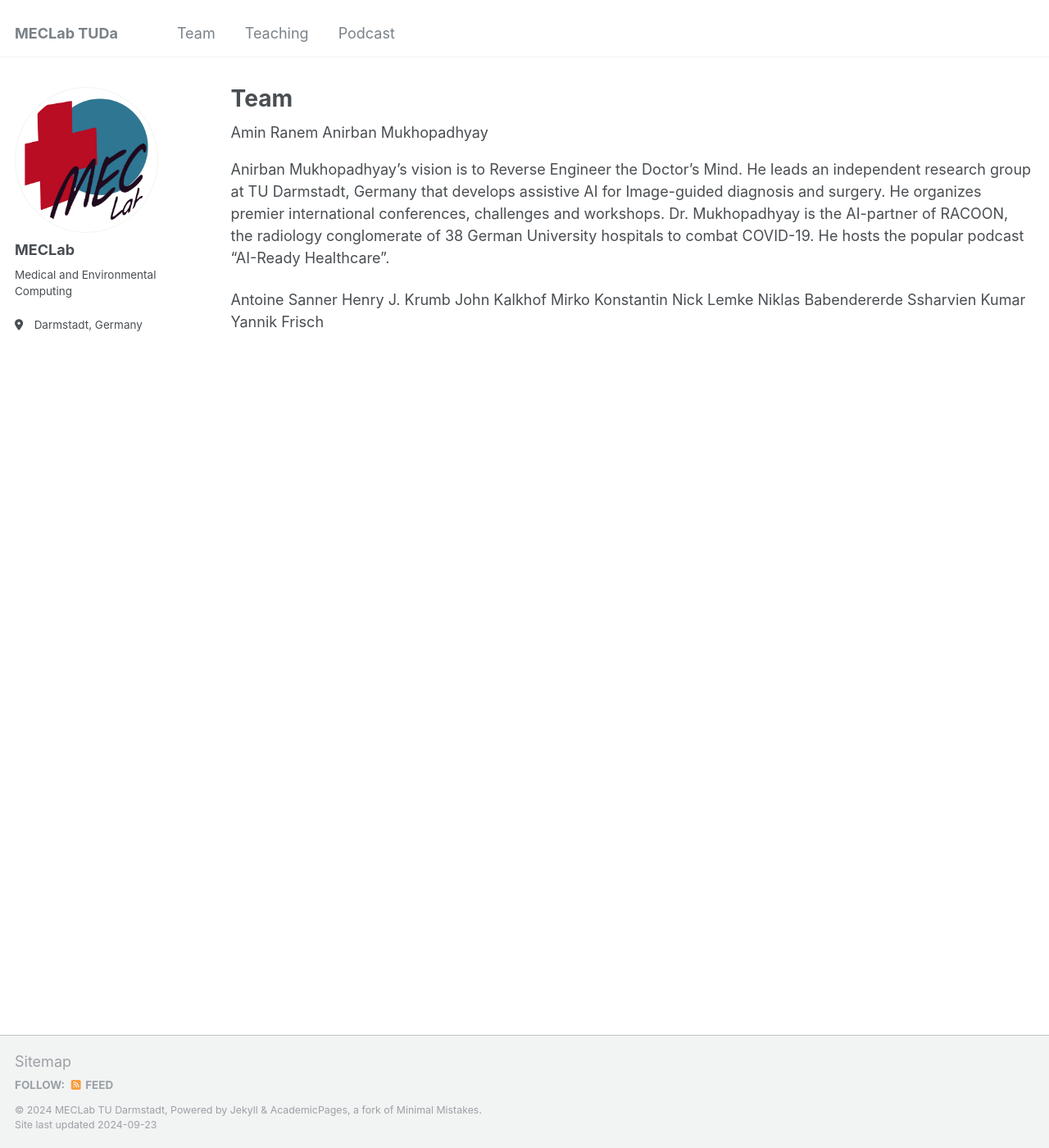
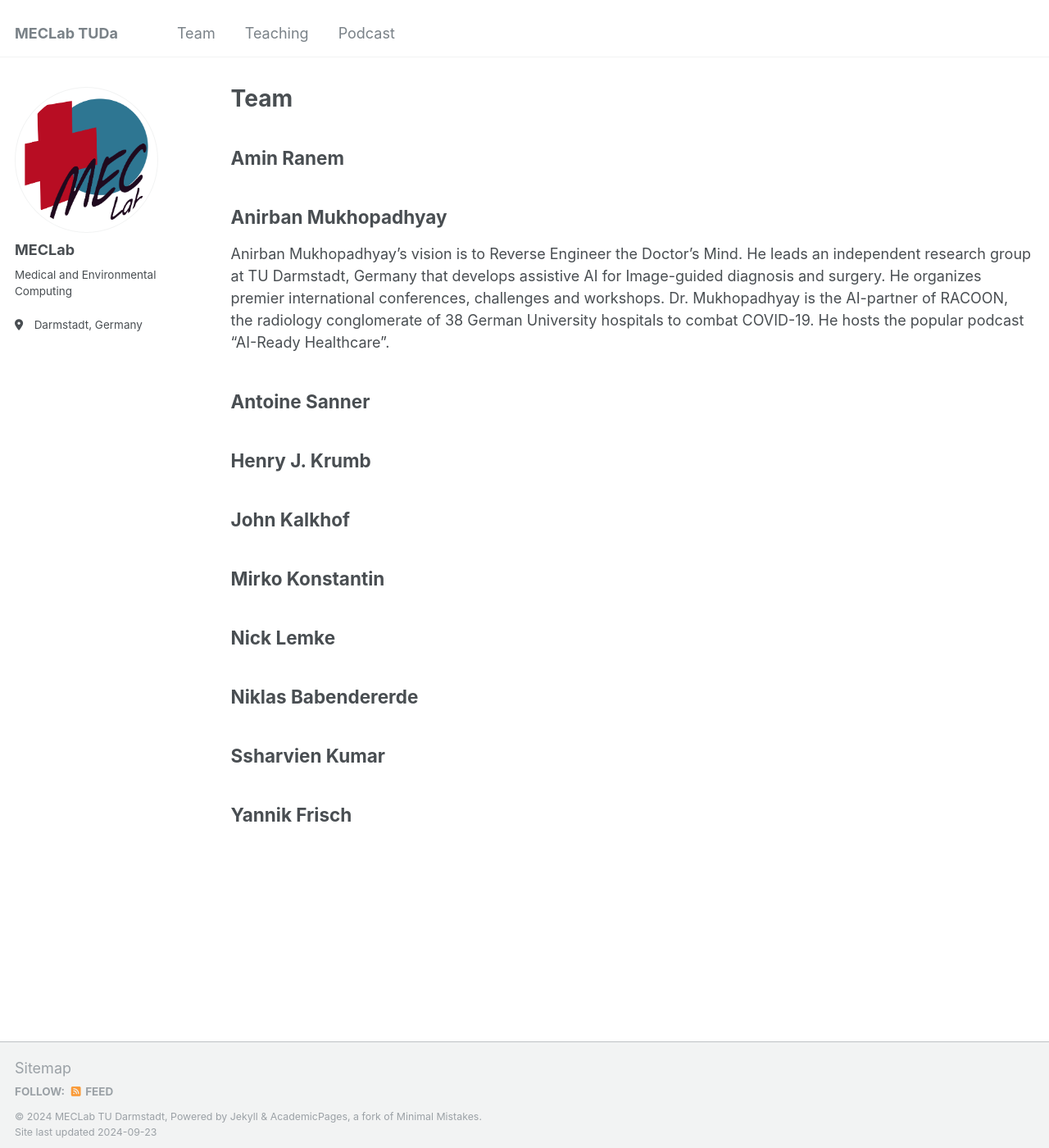
Before and after one commit to MECLabTUDA/MECLabTUDA.github.io, a Jekyll site: the page built from _pages/team.html, in a window 1280 px wide and 1400 px high. Shown: the whole window at 82% size. Built offline with Jekyll 4.4.1, drawn with Linux system fonts in a browser that asks for light colours.

Commit message:
fix team member template

```diff
--- a/_includes/teammember.html
+++ b/_includes/teammember.html
@@ -1,5 +1,7 @@
 {% include base_path %}
 
-{{ post.title }}
+<div>
+<h2>{{ post.title }}</h2>
 
 {{ post.excerpt }}
+</div>
```
